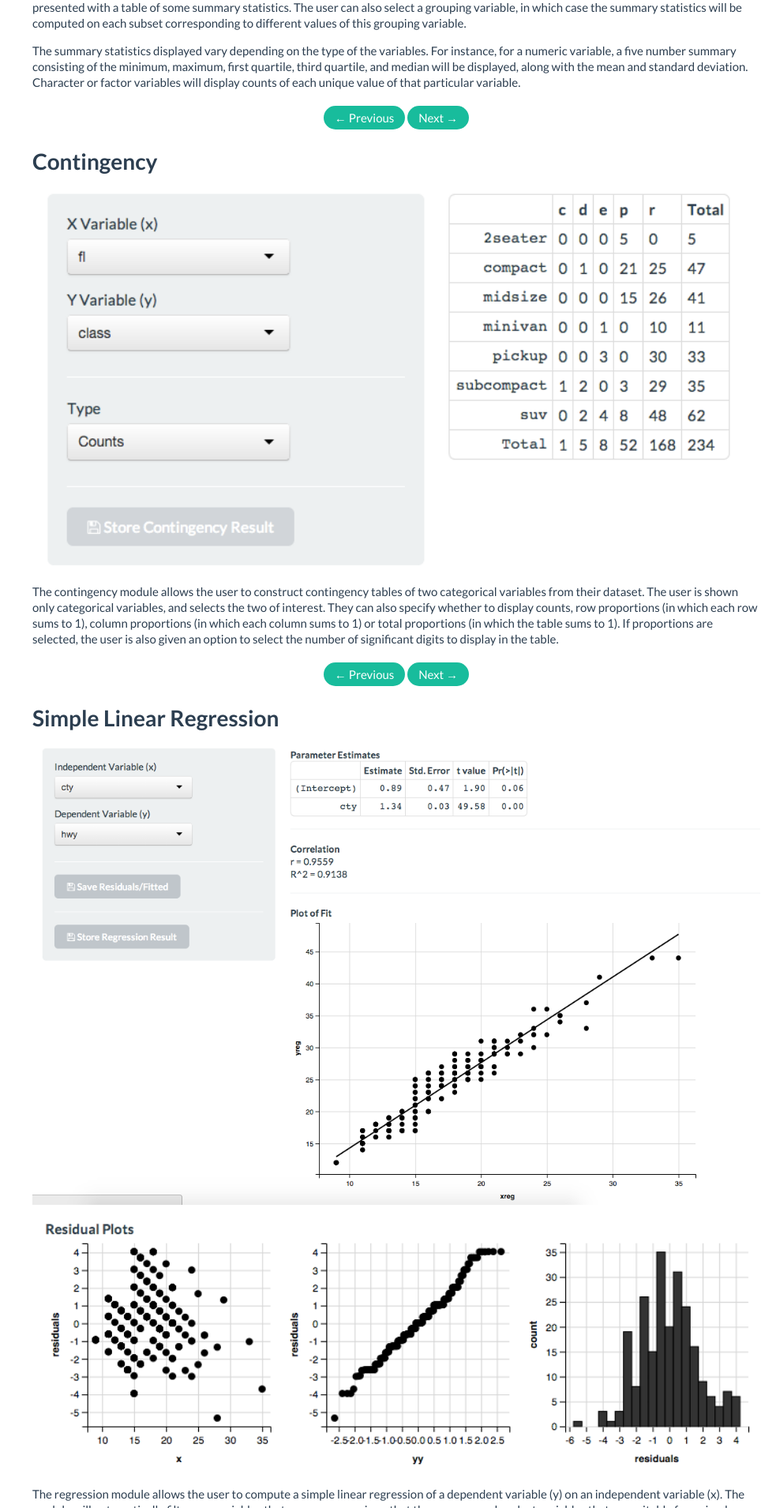
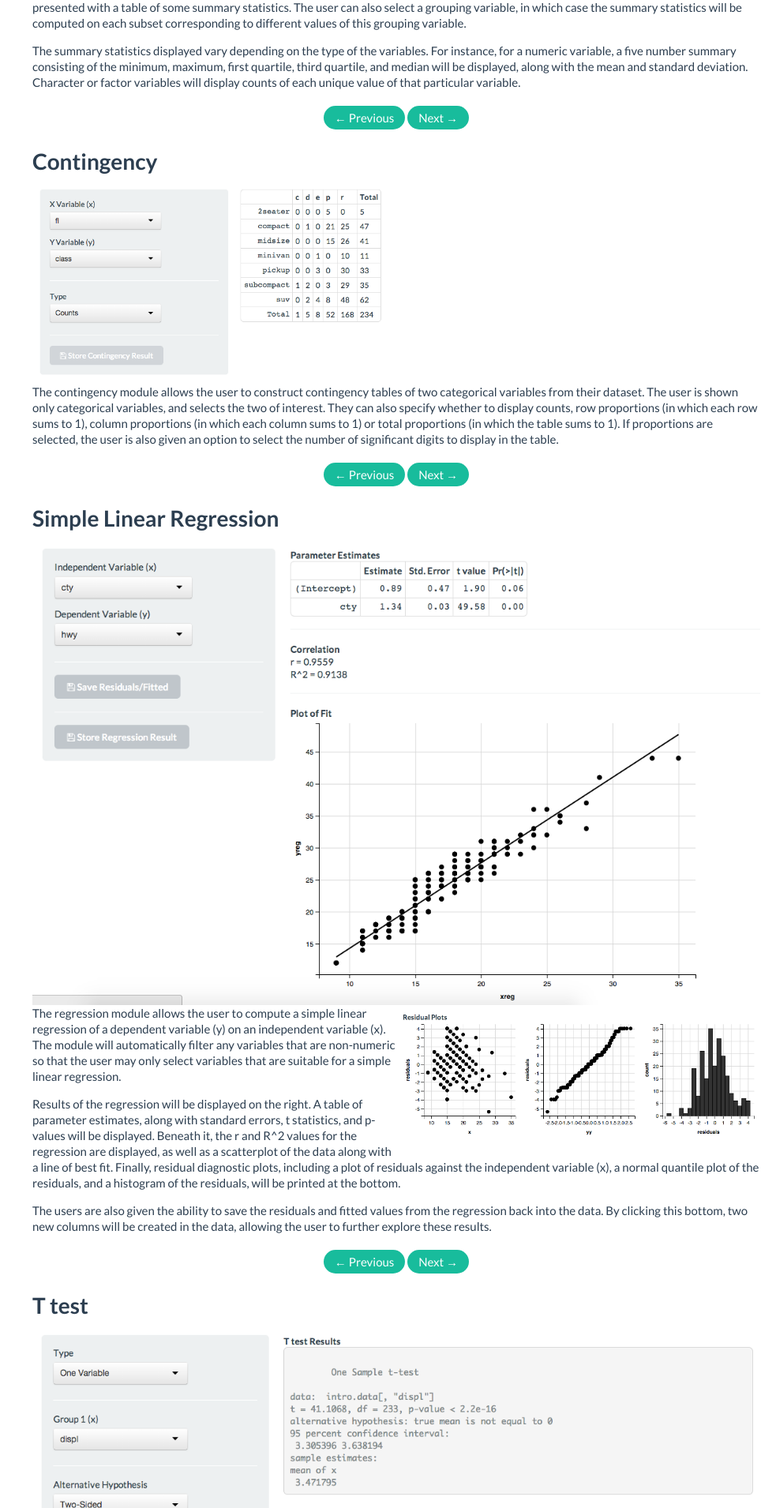
Before and after one commit to gammarama/intRo, a Jekyll site: the page built from index.html, in a window 1280 px wide. Shown: the part 4414-6324 px from the top of the page at 79% size, without its empty margins (297-1280 px from the left). Built offline with Jekyll 4.4.1, drawn with Linux system fonts in a browser that asks for light colours; nearby versions of some CDN libraries; Markdown is read by kramdown in place of the engine named in the settings.

Commit message:
Change the width of a couple of images

```diff
--- a/_includes/contingency.html
+++ b/_includes/contingency.html
@@ -1,5 +1,5 @@
 <h3>Contingency</h3>
 
-<img src="{{ site.baseurl }}/images/contingency_module.png" align="center" width="100%">
+<img src="{{ site.baseurl }}/images/contingency_module.png" align="center" width="50%">
 
 <p>The contingency module allows the user to construct contingency tables of two categorical variables from their dataset. The user is shown only categorical variables, and selects the two of interest. They can also specify whether to display counts, row proportions (in which each row sums to 1), column proportions (in which each column sums to 1) or total proportions (in which the table sums to 1). If proportions are selected, the user is also given an option to select the number of significant digits to display in the table.</p>
--- a/_includes/regression.html
+++ b/_includes/regression.html
@@ -1,7 +1,7 @@
 <h3>Simple Linear Regression</h3>
 
 <img src="{{ site.baseurl }}/images/regression_module1.png" align="center" width="100%">
-<img src="{{ site.baseurl }}/images/regression_module2.png" align="center" width="100%">
+<img src="{{ site.baseurl }}/images/regression_module2.png" align="right" width="50%">
 
 <p>The regression module allows the user to compute a simple linear regression of a dependent variable (y) on an independent variable (x). The module will automatically filter any variables that are non-numeric so that the user may only select variables that are suitable for a simple linear regression.</p>
 
```
